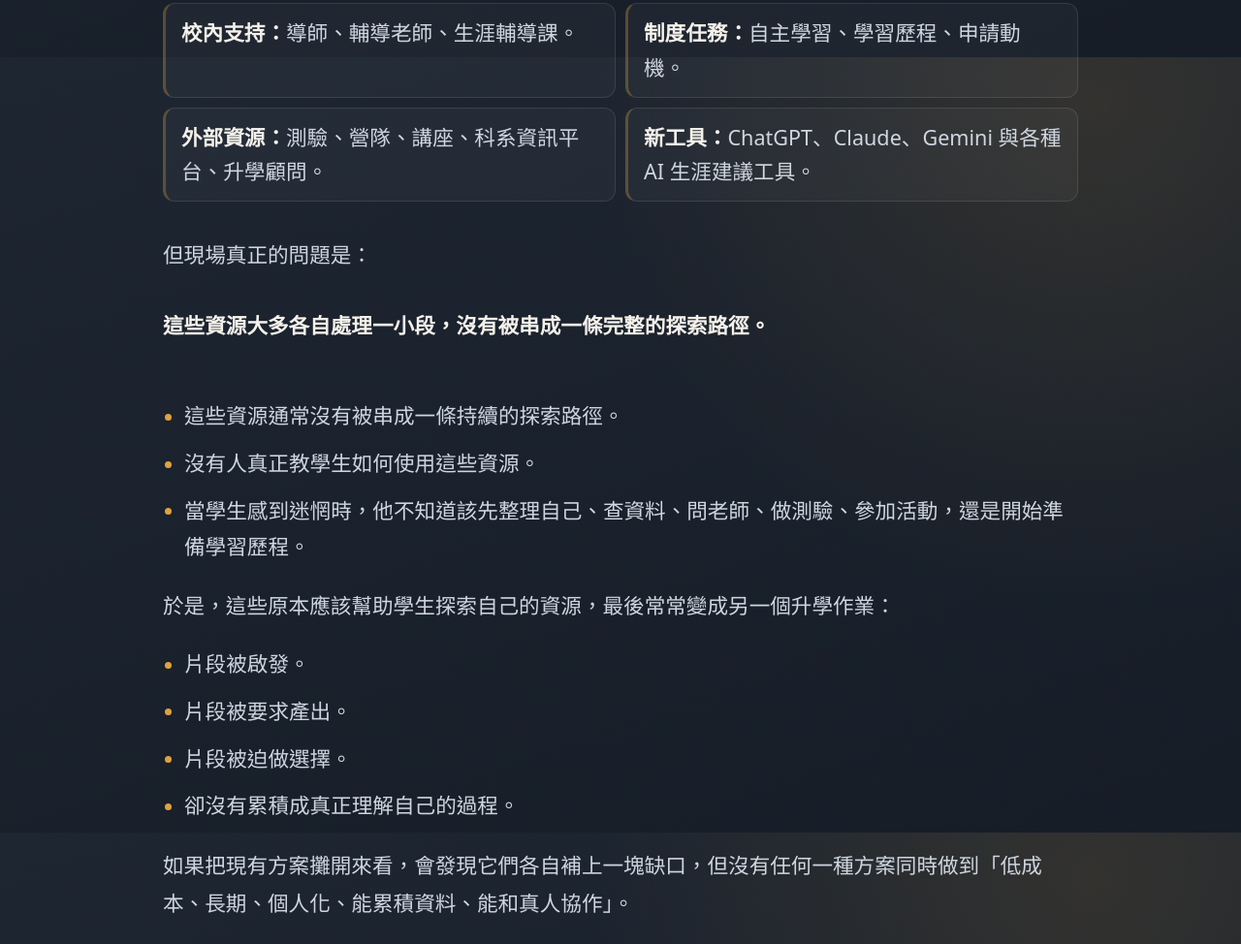
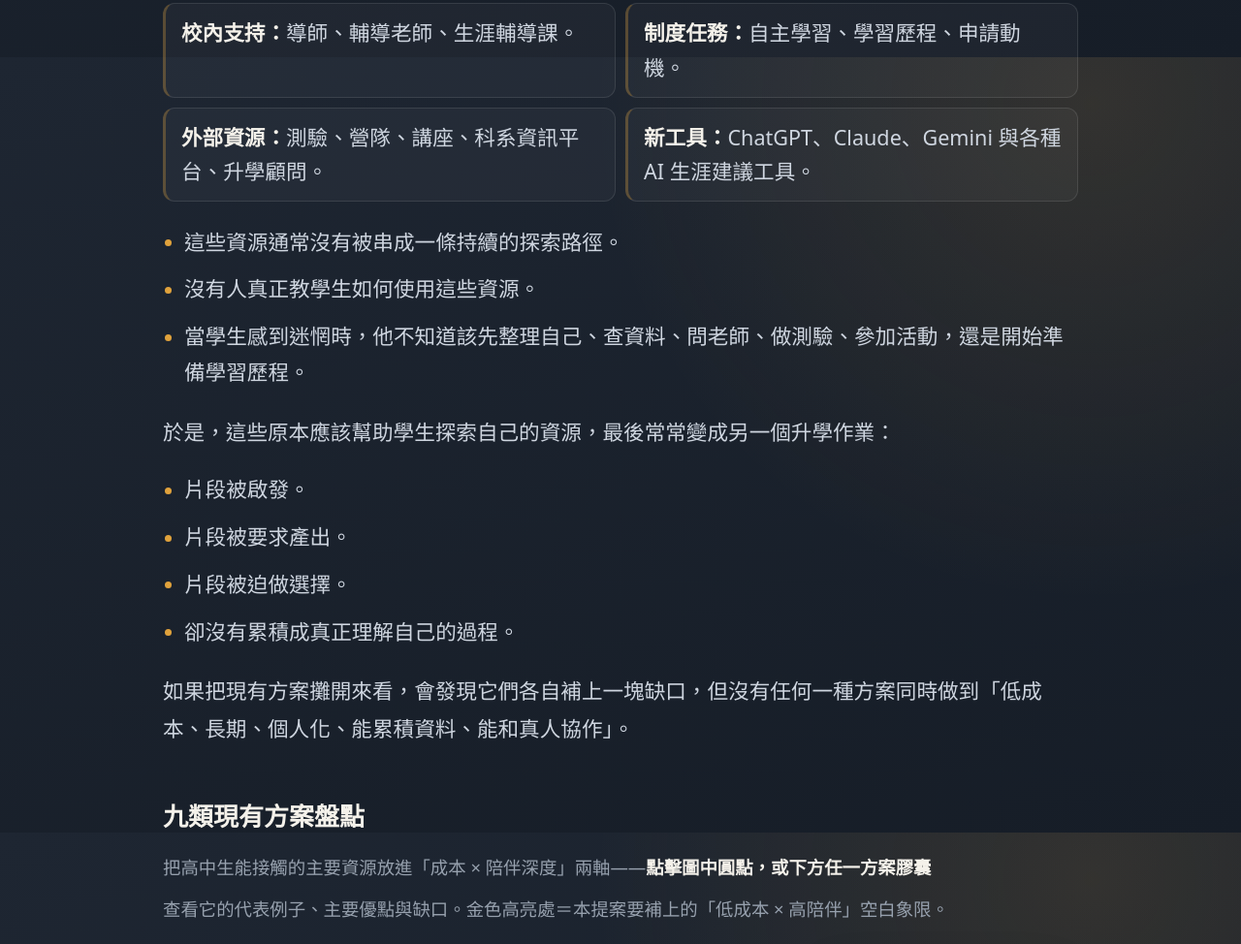
Before and after one commit to Hackerifyouwant/Cooperation-proposal, a plain HTML site: page index.html in a window 1280 px wide. Shown: the part 3941-4915 px from the top of the page at 97% size. Drawn offline with Linux system fonts and the light colour scheme.

Commit message:
Remove redundant resource path sentence

```diff
--- a/index.html
+++ b/index.html
@@ -466,10 +466,6 @@
     <li><strong>外部資源：</strong>測驗、營隊、講座、科系資訊平台、升學顧問。</li>
     <li><strong>新工具：</strong>ChatGPT、Claude、Gemini 與各種 AI 生涯建議工具。</li>
   </ul>
-  <div class="breath">
-  <p>但現場真正的問題是：</p>
-  <p><strong>這些資源大多各自處理一小段，沒有被串成一條完整的探索路徑。</strong></p>
-  </div>
   <ul class="list">
     <li>這些資源通常沒有被串成一條持續的探索路徑。</li>
     <li>沒有人真正教學生如何使用這些資源。</li>
```
